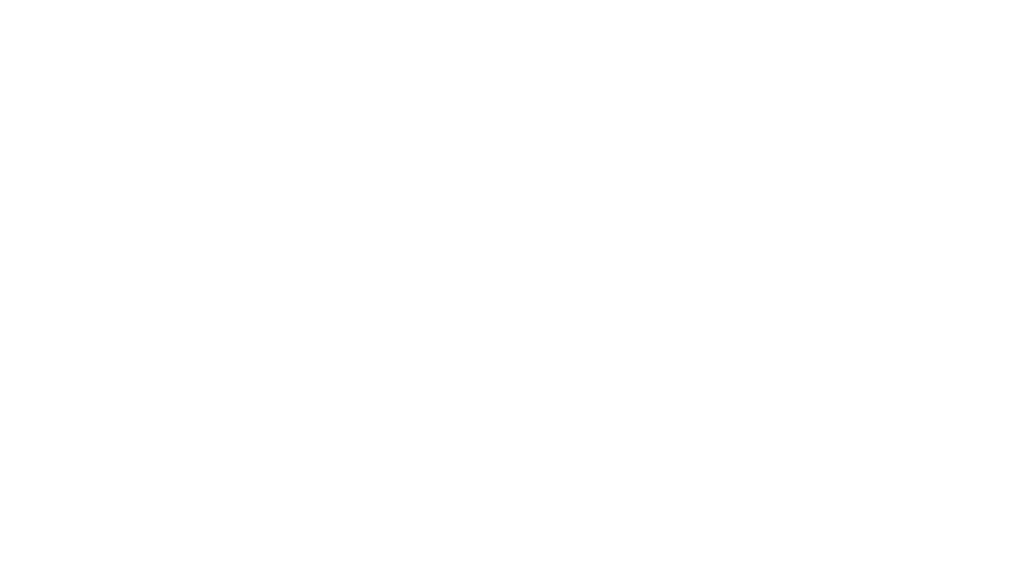
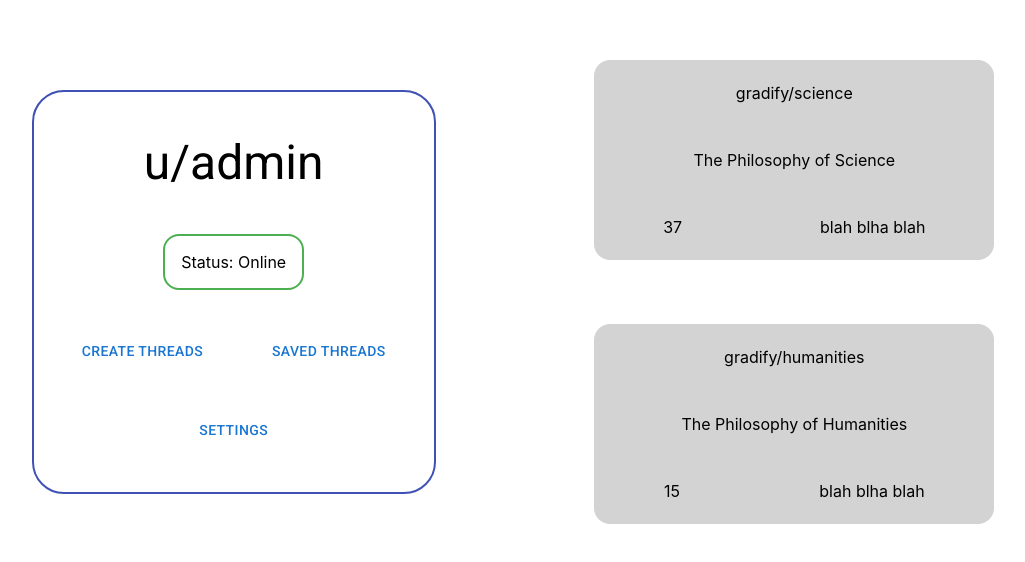
Before and after one commit to timesGH/Gradify, a React (Create React App) app: page /student-discussion-forum in a window 1280 px wide. Before the commit this address had no page. Shown: the part 108-670 px from the top of the page, without its empty margins (127-1152 px from the left). Built offline with nearby package versions, Linux system fonts and the light colour scheme.

Commit message:
implemented student discussion forum structure

```diff
--- /dev/null
+++ b/src/components/admin-forum-card.tsx
@@ -0,0 +1,29 @@
+import { Box, Typography, Button } from "@mui/material";
+import { colors } from "../utilities";
+
+export const AdminForumCard = () => {
+  return (
+    <Box
+      width={400}
+      height={400}
+      border={2}
+      borderColor={colors.primary}
+      borderRadius={8}
+      marginLeft={8}
+      display="flex"
+      flexDirection="column"
+      alignItems="center"
+      justifyContent="space-evenly"
+    >
+      <Typography variant="h3">u/admin</Typography>
+      <Box border={2} borderRadius={4} padding={2} borderColor={colors.green}>
+        Status: Online
+      </Box>
+      <Box display="flex" width="80%" justifyContent="space-between">
+        <Button>Create Threads</Button>
+        <Button>Saved Threads</Button>
+      </Box>
+      <Button>Settings</Button>
+    </Box>
+  );
+};
--- a/src/components/index.tsx
+++ b/src/components/index.tsx
@@ -1 +1,2 @@
-export {}
+export * from './admin-forum-card'
+export * from './thread-card'
--- /dev/null
+++ b/src/components/thread-card.tsx
@@ -0,0 +1,33 @@
+import { Box } from "@mui/material";
+
+type ThreadCardProps = {
+  name: string;
+  src: string;
+  reaction: number;
+  defination: string;
+};
+
+export const ThreadCard = (props: ThreadCardProps) => {
+  const { name, src, reaction, defination } = props;
+
+  return (
+    <Box
+      width={400}
+      height={200}
+      display="flex"
+      bgcolor="lightgray"
+      borderRadius={4}
+      flexDirection="column"
+      justifyContent="space-around"
+      alignItems="center"
+      margin={8}
+    >
+      <Box>{src}</Box>
+      <Box>{name}</Box>
+      <Box display="flex" width="100%" justifyContent="space-around">
+        <Box>{reaction}</Box>
+        <Box>{defination}</Box>
+      </Box>
+    </Box>
+  );
+};
--- a/src/index.tsx
+++ b/src/index.tsx
@@ -2,7 +2,7 @@ import React from "react";
 import ReactDOM from "react-dom/client";
 import "./index.css";
 import { BrowserRouter, Routes, Route } from "react-router-dom";
-import { Home, Login, SignUp, Profile, ForgotPassword, StudentResource } from "./pages";
+import { Home, Login, SignUp, Profile, ForgotPassword, StudentResource, StudentDiscussionForum } from "./pages";
 
 const root = ReactDOM.createRoot(
   document.getElementById("root") as HTMLElement
@@ -17,6 +17,7 @@ root.render(
         <Route path="/profile" element={<Profile />} />
         <Route path="/forgot-password" element={<ForgotPassword />} />
         <Route path="/student-resource" element={<StudentResource />} />
+        <Route path="/student-discussion-forum" element={<StudentDiscussionForum />} />
       </Routes>
     </BrowserRouter>
   </React.StrictMode>
--- a/src/pages/home.tsx
+++ b/src/pages/home.tsx
@@ -21,6 +21,7 @@ export const Home = () => {
     <div>
       <Button variant="contained" onClick={() => logout()}>Log Out</Button>
       <Button variant="contained" onClick={() => navigate("student-resource")}>Student Resource</Button>
+      <Button variant="contained" onClick={() => navigate("student-discussion-forum")}>Student Discussion Forum</Button>
     </div>
   );
 };
--- a/src/pages/index.tsx
+++ b/src/pages/index.tsx
@@ -4,3 +4,4 @@ export * from "./sign-up";
 export * from "./profile";
 export * from "./forgot-password";
 export * from "./student-resource";
+export * from "./student-discussion-forum";
--- /dev/null
+++ b/src/pages/student-discussion-forum.tsx
@@ -0,0 +1,30 @@
+import { Box, List, Paper } from "@mui/material";
+import { AdminForumCard, ThreadCard } from "../components";
+
+export const StudentDiscussionForum = () => {
+  return (
+    <Box
+      width="100vw"
+      height="100vh"
+      display="flex"
+      alignItems="center"
+      justifyContent="space-evenly"
+    >
+      <AdminForumCard />
+      <List>
+        <ThreadCard
+          name="The Philosophy of Science"
+          src="gradify/science"
+          reaction={37}
+          defination="blah blha blah"
+        />
+        <ThreadCard
+          name="The Philosophy of Humanities"
+          src="gradify/humanities"
+          reaction={15}
+          defination="blah blha blah"
+        />
+      </List>
+    </Box>
+  );
+};
--- a/src/utilities/colors.tsx
+++ b/src/utilities/colors.tsx
@@ -1,4 +1,5 @@
 export const colors = {
     primary: '#3f51b5',
     white: "#ffffff",
+    green: "#4caf50",
 }
```
